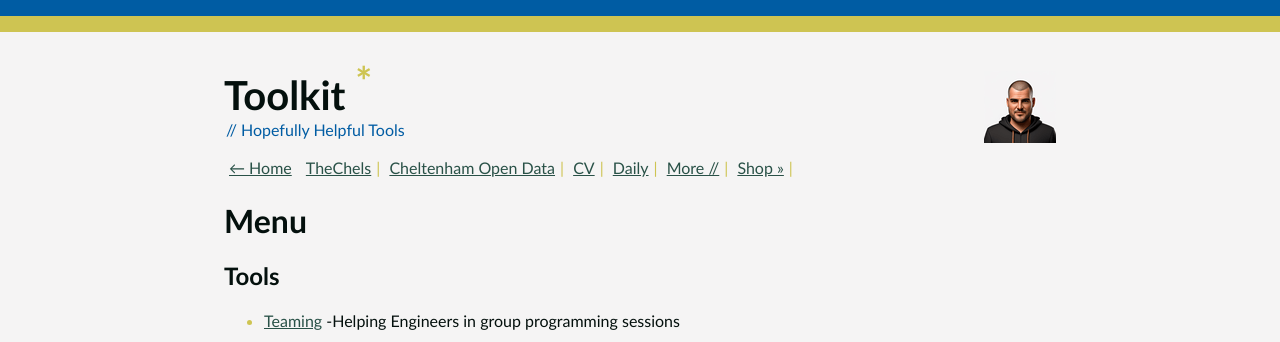
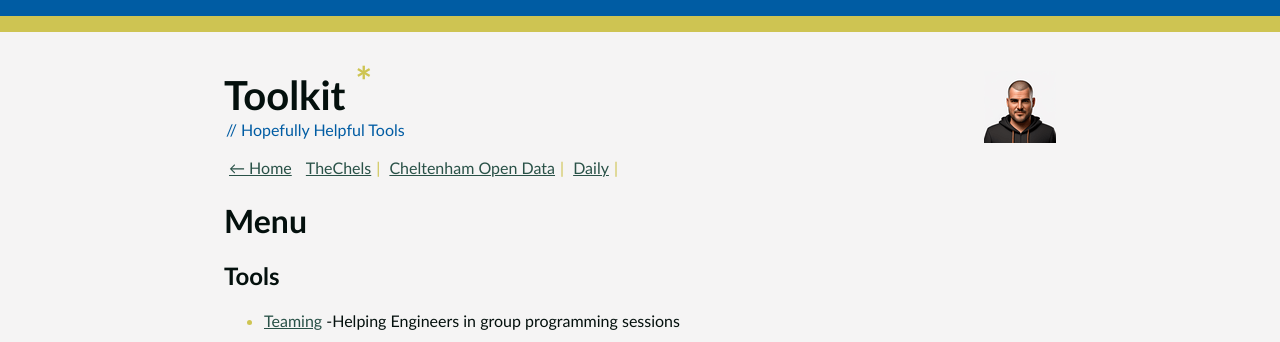
Before and after one commit to mat-0/Tools.TheChels.uk, a Jekyll site: the page built from index.md, in a window 1280 px wide. Shown: the top 342 px of the page. Built offline with Jekyll 4.4.1, drawn with Linux system fonts in a browser that asks for light colours.

Commit message:
remove some header links
Signed-off-by: mat-0 <Github@thechels.uk>

```diff
--- a/_config.yml
+++ b/_config.yml
@@ -47,11 +47,5 @@ navigation_header:
     name: "TheChels"
   - link: "https://cod.thechels.uk/"
     name: "Cheltenham Open Data"
-  - link: "https://thechels.uk/cv"
-    name: "CV"
   - link: "https://thechels.uk/daily"
     name: "Daily"
-  - link: "https://thechels.uk/slashes"
-    name: "More //"
-  - link: "https://shop.the-ensemblist.uk"
-    name: "Shop &raquo;"
```
